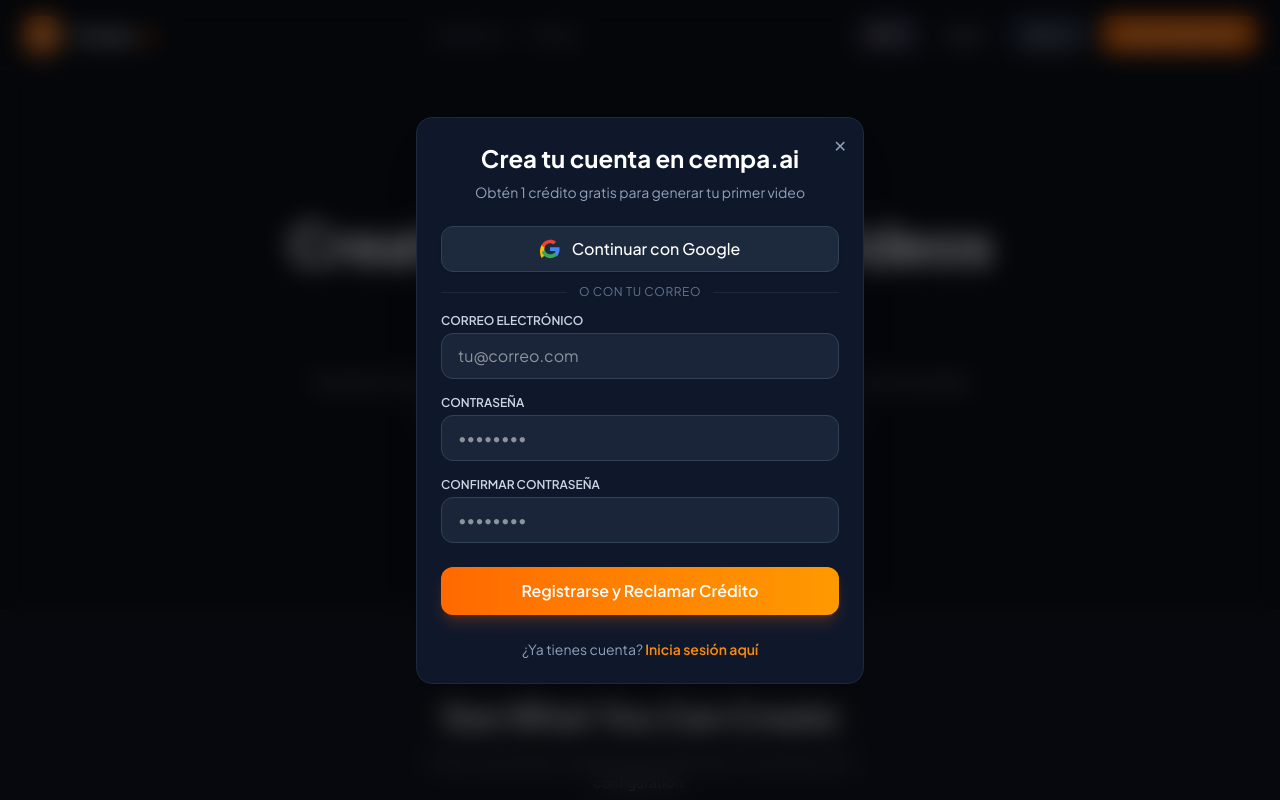
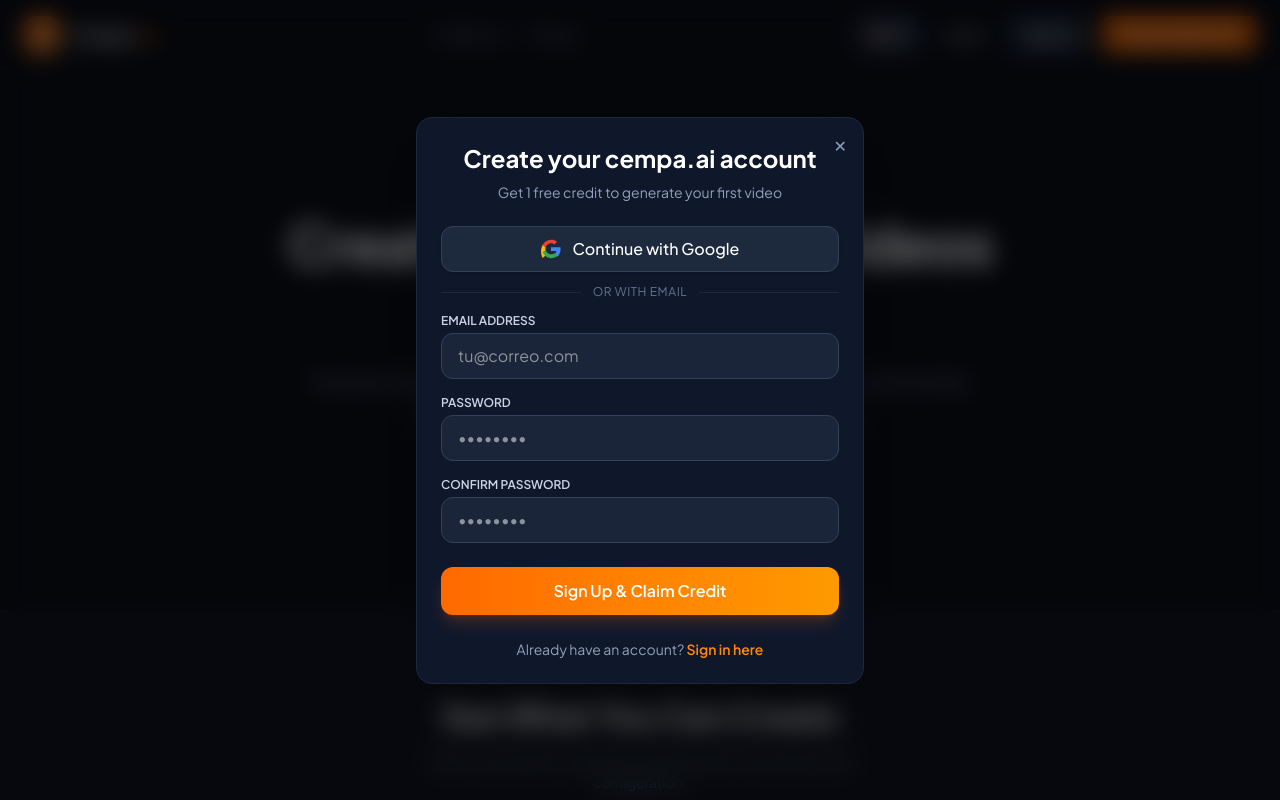
Before and after one commit to iavideogeneratorbyleon-ux/iavideogenerator, a React (Vite) app in the folder client/: page / in a window 1280 px wide. Both pictures are taken after a click on the button "Sign Up". Shown: the top 800 px of the page. Built offline with nearby package versions, Linux system fonts and the light colour scheme; no server answers.

Commit message:
feat(auth): fix session sync and enable auto video generation post-registration

```diff
--- a/client/src/components/auth/AuthModal.tsx
+++ b/client/src/components/auth/AuthModal.tsx
@@ -1,14 +1,17 @@
 import React, { useState, useEffect } from 'react';
-import { useAuth } from './AuthContext'; // Mantiene tu ruta exacta
+import { useAuth, type UserProfile } from './AuthContext';
 import { useGoogleLogin } from '@react-oauth/google';
+import { useLanguage } from '../landing/LanguageContext';
 
 interface AuthModalProps {
   isOpen: boolean;
   onClose: () => void;
   mode?: 'login' | 'signup';
+  onLoginSuccess?: () => void;
 }
 
-export const AuthModal: React.FC<AuthModalProps> = ({ isOpen, onClose, mode = 'signup' }) => {
+export const AuthModal: React.FC<AuthModalProps> = ({ isOpen, onClose, mode = 'signup', onLoginSuccess }) => {
+  const { lang } = useLanguage();
   const [isRegistering, setIsRegistering] = useState(mode === 'signup');
   const [email, setEmail] = useState('');
   const [password, setPassword] = useState('');
@@ -16,10 +19,9 @@ export const AuthModal: React.FC<AuthModalProps> = ({ isOpen, onClose, mode = 's
   const [error, setError] = useState('');
   const [loading, setLoading] = useState(false);
 
-  // Extraemos las funciones existentes de tu AuthContext
-  const { login, register } = useAuth();
+  // Extraemos login, register y setUser del AuthContext
+  const { login, register, setUser } = useAuth();
 
-  // Sincroniza el modo cuando se abre el modal
   useEffect(() => {
     if (isOpen) {
       setIsRegistering(mode === 'signup');
@@ -27,7 +29,13 @@ export const AuthModal: React.FC<AuthModalProps> = ({ isOpen, onClose, mode = 's
     }
   }, [isOpen, mode]);
 
-  // Hook oficial de Google OAuth que respeta la UI original del botón
+  const handlePostAuthSuccess = () => {
+    if (onLoginSuccess) {
+      onLoginSuccess();
+    }
+    onClose();
+  };
+
   const handleGoogleLogin = useGoogleLogin({
     onSuccess: async (tokenResponse) => {
       setLoading(true);
@@ -42,19 +50,28 @@ export const AuthModal: React.FC<AuthModalProps> = ({ isOpen, onClose, mode = 's
         const data = await res.json();
 
         if (res.ok) {
-          // Si tu backend responde ok, guardas la sesión o recargas contexto
-          onClose();
+          const userObj = data.user || data;
+          const userProfile: UserProfile = {
+            name: userObj.name || userObj.email?.split('@')[0] || 'User',
+            email: userObj.email,
+            avatarUrl: userObj.avatarUrl || userObj.picture,
+            credits: userObj.credits ?? 1,
+            plan: userObj.plan || 'lite',
+          };
+
+          setUser(userProfile); // Actualiza la Navbar y el estado global al instante
+          handlePostAuthSuccess();
         } else {
-          setError(data.message || 'Error al autenticar con Google');
+          setError(data.message || (lang === 'en' ? 'Error authenticating with Google' : 'Error al autenticar con Google'));
         }
       } catch (err: any) {
-        setError('Error de conexión con el servidor backend');
+        setError(lang === 'en' ? 'Server connection error' : 'Error de conexión con el servidor backend');
       } finally {
         setLoading(false);
       }
     },
     onError: () => {
-      setError('La autenticación con Google fue cancelada o falló');
+      setError(lang === 'en' ? 'Google authentication was cancelled or failed' : 'La autenticación con Google fue cancelada o falló');
     },
   });
 
@@ -65,12 +82,12 @@ export const AuthModal: React.FC<AuthModalProps> = ({ isOpen, onClose, mode = 's
     setError('');
 
     if (isRegistering && password !== confirmPassword) {
-      setError('Las contraseñas no coinciden');
+      setError(lang === 'en' ? 'Passwords do not match' : 'Las contraseñas no coinciden');
       return;
     }
 
     if (password.length < 6) {
-      setError('La contraseña debe tener al menos 6 caracteres');
+      setError(lang === 'en' ? 'Password must be at least 6 characters' : 'La contraseña debe tener al menos 6 caracteres');
       return;
     }
 
@@ -82,9 +99,9 @@ export const AuthModal: React.FC<AuthModalProps> = ({ isOpen, onClose, mode = 's
       } else {
         await login(email, password);
       }
-      onClose();
+      handlePostAuthSuccess();
     } catch (err: any) {
-      setError(err.message || 'Error al procesar la solicitud');
+      setError(err.message || (lang === 'en' ? 'Error processing request' : 'Error al procesar la solicitud'));
     } finally {
       setLoading(false);
     }
@@ -93,7 +110,6 @@ export const AuthModal: React.FC<AuthModalProps> = ({ isOpen, onClose, mode = 's
   return (
     <div className="fixed inset-0 bg-black/60 backdrop-blur-md flex items-center justify-center p-4 z-50">
       <div className="bg-slate-900 border border-slate-800 rounded-2xl p-6 w-full max-w-md shadow-2xl text-white relative">
-        {/* Botón de cerrar (X) */}
         <button
           onClick={onClose}
           className="absolute top-4 right-4 text-slate-400 hover:text-white transition-colors"
@@ -102,15 +118,16 @@ export const AuthModal: React.FC<AuthModalProps> = ({ isOpen, onClose, mode = 's
         </button>
 
         <h2 className="text-2xl font-bold text-center mb-2">
-          {isRegistering ? 'Crea tu cuenta en cempa.ai' : 'Iniciar Sesión'}
+          {isRegistering
+            ? (lang === 'en' ? 'Create your cempa.ai account' : 'Crea tu cuenta en cempa.ai')
+            : (lang === 'en' ? 'Sign In' : 'Iniciar Sesión')}
         </h2>
         <p className="text-slate-400 text-sm text-center mb-6">
           {isRegistering
-            ? 'Obtén 1 crédito gratis para generar tu primer video'
-            : 'Ingresa tus credenciales para acceder a tus proyectos'}
+            ? (lang === 'en' ? 'Get 1 free credit to generate your first video' : 'Obtén 1 crédito gratis para generar tu primer video')
+            : (lang === 'en' ? 'Enter your credentials to access your projects' : 'Ingresa tus credenciales para acceder a tus proyectos')}
         </p>
 
-        {/* Botón de Google OAuth conectado al hook */}
         <button
           type="button"
           onClick={() => handleGoogleLogin()}
@@ -118,31 +135,18 @@ export const AuthModal: React.FC<AuthModalProps> = ({ isOpen, onClose, mode = 's
           className="w-full bg-slate-800 hover:bg-slate-750 border border-slate-700 hover:border-orange-500/50 text-white font-medium py-2.5 px-4 rounded-xl flex items-center justify-center gap-3 transition shadow-sm mb-5 disabled:opacity-50"
         >
           <svg className="w-5 h-5" viewBox="0 0 24 24">
-            <path
-              fill="#EA4335"
-              d="M12 5c1.6 0 3 .6 4.1 1.6l3.1-3.1C17.3 1.7 14.8 1 12 1 7.5 1 3.7 3.6 1.9 7.3l3.7 2.9C6.5 7.2 9 5 12 5z"
-            />
-            <path
-              fill="#4285F4"
-              d="M23.5 12.3c0-.8-.1-1.6-.2-2.3H12v4.5h6.5c-.3 1.5-1.1 2.8-2.4 3.7l3.7 2.9c2.2-2 3.7-5 3.7-8.8z"
-            />
-            <path
-              fill="#FBBC05"
-              d="M5.6 14.8c-.2-.7-.4-1.5-.4-2.3s.2-1.6.4-2.3L1.9 7.3C.7 9.7 0 12.3 0 15s.7 5.3 1.9 7.7l3.7-2.9c-.6-1.5-1-3.2-1-5z"
-            />
-            <path
-              fill="#34A853"
-              d="M12 23c3.2 0 6-1.1 8-3l-3.7-2.9c-1.1.7-2.5 1.2-4.3 1.2-3 0-5.5-2.2-6.4-5.2L1.9 16C3.7 19.7 7.5 23 12 23z"
-            />
+            <path fill="#EA4335" d="M12 5c1.6 0 3 .6 4.1 1.6l3.1-3.1C17.3 1.7 14.8 1 12 1 7.5 1 3.7 3.6 1.9 7.3l3.7 2.9C6.5 7.2 9 5 12 5z"/>
+            <path fill="#4285F4" d="M23.5 12.3c0-.8-.1-1.6-.2-2.3H12v4.5h6.5c-.3 1.5-1.1 2.8-2.4 3.7l3.7 2.9c2.2-2 3.7-5 3.7-8.8z"/>
+            <path fill="#FBBC05" d="M5.6 14.8c-.2-.7-.4-1.5-.4-2.3s.2-1.6.4-2.3L1.9 7.3C.7 9.7 0 12.3 0 15s.7 5.3 1.9 7.7l3.7-2.9c-.6-1.5-1-3.2-1-5z"/>
+            <path fill="#34A853" d="M12 23c3.2 0 6-1.1 8-3l-3.7-2.9c-1.1.7-2.5 1.2-4.3 1.2-3 0-5.5-2.2-6.4-5.2L1.9 16C3.7 19.7 7.5 23 12 23z"/>
           </svg>
-          Continuar con Google
+          {lang === 'en' ? 'Continue with Google' : 'Continuar con Google'}
         </button>
 
-        {/* Divisor */}
         <div className="relative flex items-center justify-center mb-5">
           <div className="border-t border-slate-800 w-full" />
           <span className="bg-slate-900 px-3 text-xs text-slate-500 uppercase tracking-wider absolute">
-            o con tu correo
+            {lang === 'en' ? 'or with email' : 'o con tu correo'}
           </span>
         </div>
 
@@ -155,7 +159,7 @@ export const AuthModal: React.FC<AuthModalProps> = ({ isOpen, onClose, mode = 's
         <form onSubmit={handleSubmit} className="space-y-4">
           <div>
             <label className="block text-xs font-semibold text-slate-300 uppercase mb-1">
-              Correo electrónico
+              {lang === 'en' ? 'Email Address' : 'Correo electrónico'}
             </label>
             <input
               type="email"
@@ -169,7 +173,7 @@ export const AuthModal: React.FC<AuthModalProps> = ({ isOpen, onClose, mode = 's
 
           <div>
             <label className="block text-xs font-semibold text-slate-300 uppercase mb-1">
-              Contraseña
+              {lang === 'en' ? 'Password' : 'Contraseña'}
             </label>
             <input
               type="password"
@@ -184,7 +188,7 @@ export const AuthModal: React.FC<AuthModalProps> = ({ isOpen, onClose, mode = 's
           {isRegistering && (
             <div>
               <label className="block text-xs font-semibold text-slate-300 uppercase mb-1">
-                Confirmar Contraseña
+                {lang === 'en' ? 'Confirm Password' : 'Confirmar Contraseña'}
               </label>
               <input
                 type="password"
@@ -203,17 +207,17 @@ export const AuthModal: React.FC<AuthModalProps> = ({ isOpen, onClose, mode = 's
             className="w-full bg-gradient-to-r from-orange-500 to-amber-500 hover:from-orange-600 hover:to-amber-600 text-white font-semibold py-3 rounded-xl shadow-lg shadow-orange-500/20 transition disabled:opacity-50 mt-2"
           >
             {loading
-              ? 'Procesando...'
+              ? (lang === 'en' ? 'Processing...' : 'Procesando...')
               : isRegistering
-              ? 'Registrarse y Reclamar Crédito'
-              : 'Iniciar Sesión'}
+              ? (lang === 'en' ? 'Sign Up & Claim Credit' : 'Registrarse y Reclamar Crédito')
+              : (lang === 'en' ? 'Sign In' : 'Iniciar Sesión')}
           </button>
         </form>
 
         <div className="mt-6 text-center text-sm text-slate-400">
           {isRegistering ? (
             <p>
-              ¿Ya tienes cuenta?{' '}
+              {lang === 'en' ? 'Already have an account? ' : '¿Ya tienes cuenta? '}
               <button
                 type="button"
                 onClick={() => {
@@ -222,12 +226,12 @@ export const AuthModal: React.FC<AuthModalProps> = ({ isOpen, onClose, mode = 's
                 }}
                 className="text-orange-400 hover:text-orange-300 hover:underline font-semibold transition"
               >
-                Inicia sesión aquí
+                {lang === 'en' ? 'Sign in here' : 'Inicia sesión aquí'}
               </button>
             </p>
           ) : (
             <p>
-              ¿No tienes cuenta?{' '}
+              {lang === 'en' ? "Don't have an account? " : '¿No tienes cuenta? '}
               <button
                 type="button"
                 onClick={() => {
@@ -236,7 +240,7 @@ export const AuthModal: React.FC<AuthModalProps> = ({ isOpen, onClose, mode = 's
                 }}
                 className="text-orange-400 hover:text-orange-300 hover:underline font-semibold transition"
               >
-                Regístrate gratis
+                {lang === 'en' ? 'Sign up free' : 'Regístrate gratis'}
               </button>
             </p>
           )}
```
Also changed, not shown: client/src/components/auth/AuthContext.tsx (+4 -10 lines), client/src/components/wizard/WizardContainer.tsx (+7 -7 lines), client/src/components/wizard/WizardStep5.tsx (+7 -4 lines).
